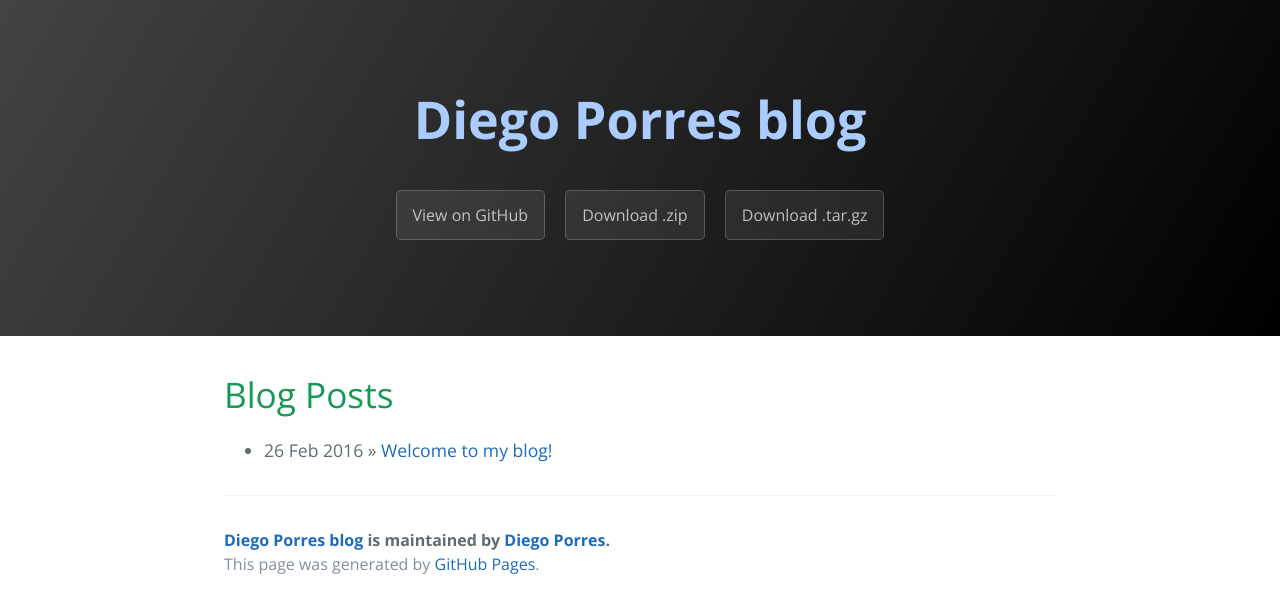
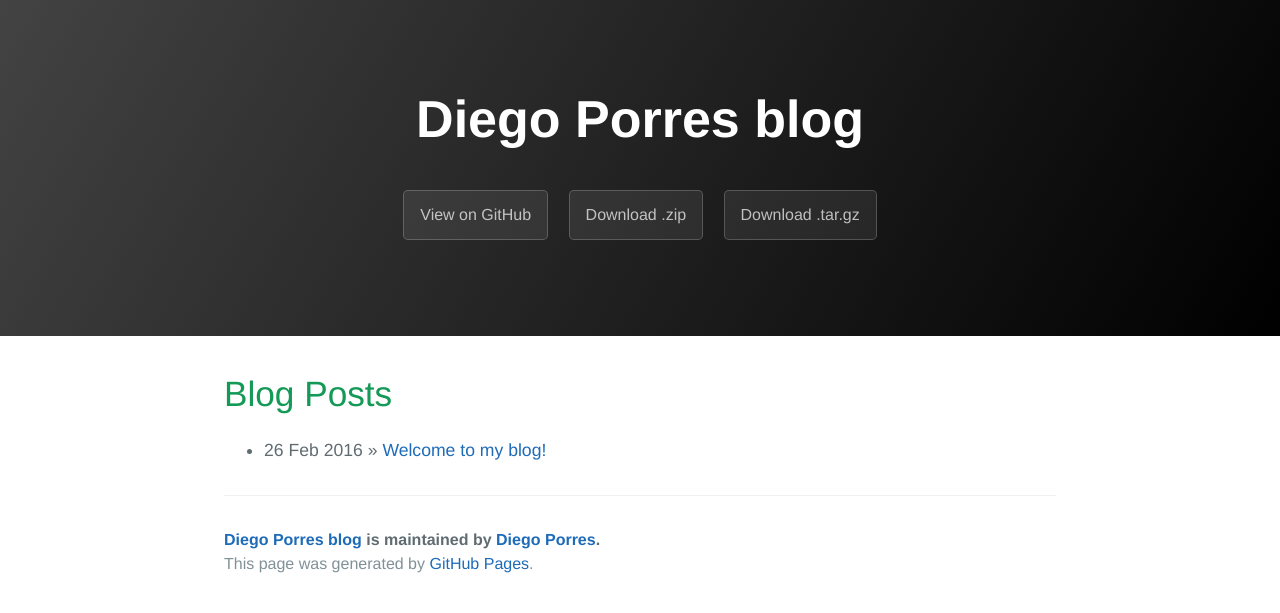
Before and after one commit to PDillis/pdillis.github.io, a Jekyll site: the page built from index.html, in a window 1280 px wide. Shown: the top 613 px of the page. Built offline with Jekyll 4.4.1, drawn with Linux system fonts in a browser that asks for light colours.

Commit message:
Update cayman.css

```diff
--- a/css/cayman.css
+++ b/css/cayman.css
@@ -126,7 +126,7 @@
 
 * { box-sizing: border-box; }
 
-body { padding: 0; margin: 0; font-family: "Open Sans", "Helvetica Neue", Helvetica, Arial, sans-serif; font-size: 16px; line-height: 1.5; color: #606c71; }
+body { padding: 0; margin: 0; font-family: ColfaxWeb,Helvetica,Arial,sans-serif; font-size: 16px; line-height: 1.5; color: #606c71; }
 
 a { color: #1e6bb8; text-decoration: none; }
 a:hover { text-decoration: underline; }
@@ -139,7 +139,7 @@
 @media screen and (max-width: 42em) { .btn { display: block; width: 100%; padding: 0.75rem; font-size: 0.9rem; }
   .btn + .btn { margin-top: 1rem; margin-left: 0; } }
 
-.page-header { color: #AACCFF; text-align: center; background-color: #159957; background-image: linear-gradient(120deg, #434343, #000000); }
+.page-header { color: #fff; text-align: center; background-color: #159957; background-image: linear-gradient(120deg, #434343, #000000); }
 @media screen and (min-width: 64em) { .page-header { padding: 5rem 6rem; } }
 @media screen and (min-width: 42em) and (max-width: 64em) { .page-header { padding: 3rem 4rem; } }
 @media screen and (max-width: 42em) { .page-header { padding: 2rem 1rem; } }
```
